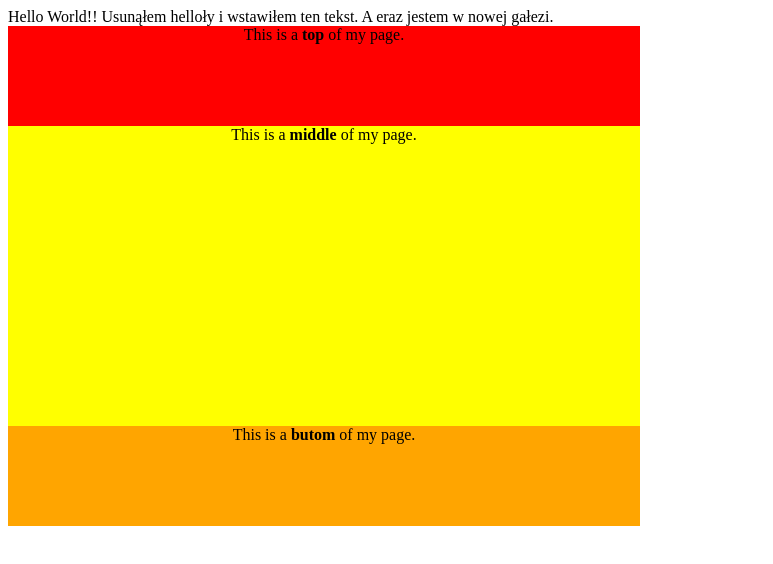
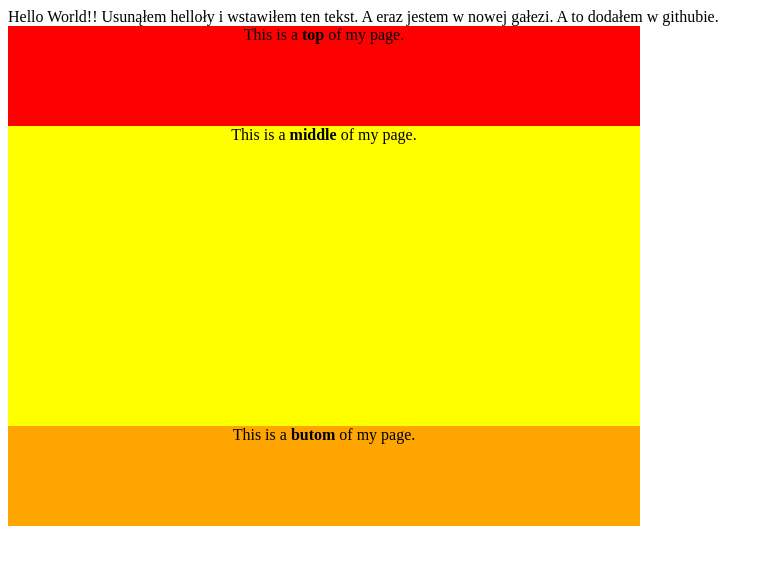
Before and after one commit to kuna3d/CS50WEB, a plain HTML site: page hello.html in a window 1280 px wide. Shown: the whole page, without its empty margins (0-773 px from the left). Drawn offline with Linux system fonts and the light colour scheme.

Commit message:
Update hello.html

```diff
--- a/hello.html
+++ b/hello.html
@@ -9,6 +9,7 @@
 Hello World!!
 Usunąłem helloły i wstawiłem ten tekst.
 A eraz jestem w nowej gałezi.
+A to dodałem w githubie.
 
 <div id="top">This is a <span class="name"> top </span>of my page.
 </div>
```
